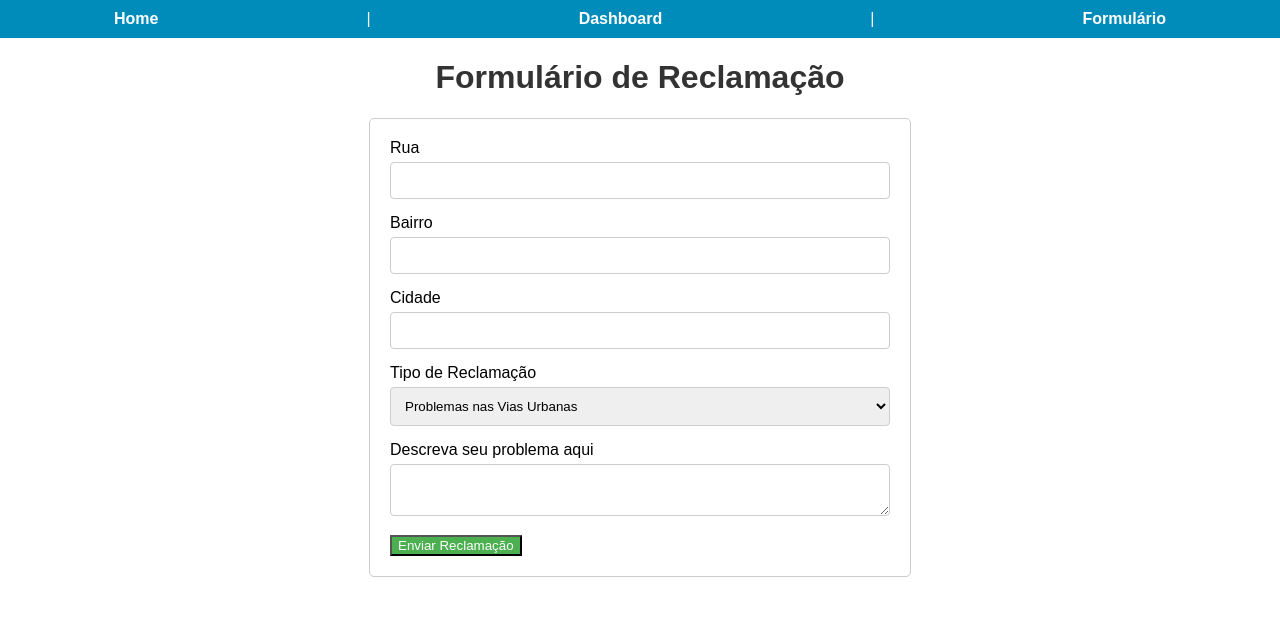
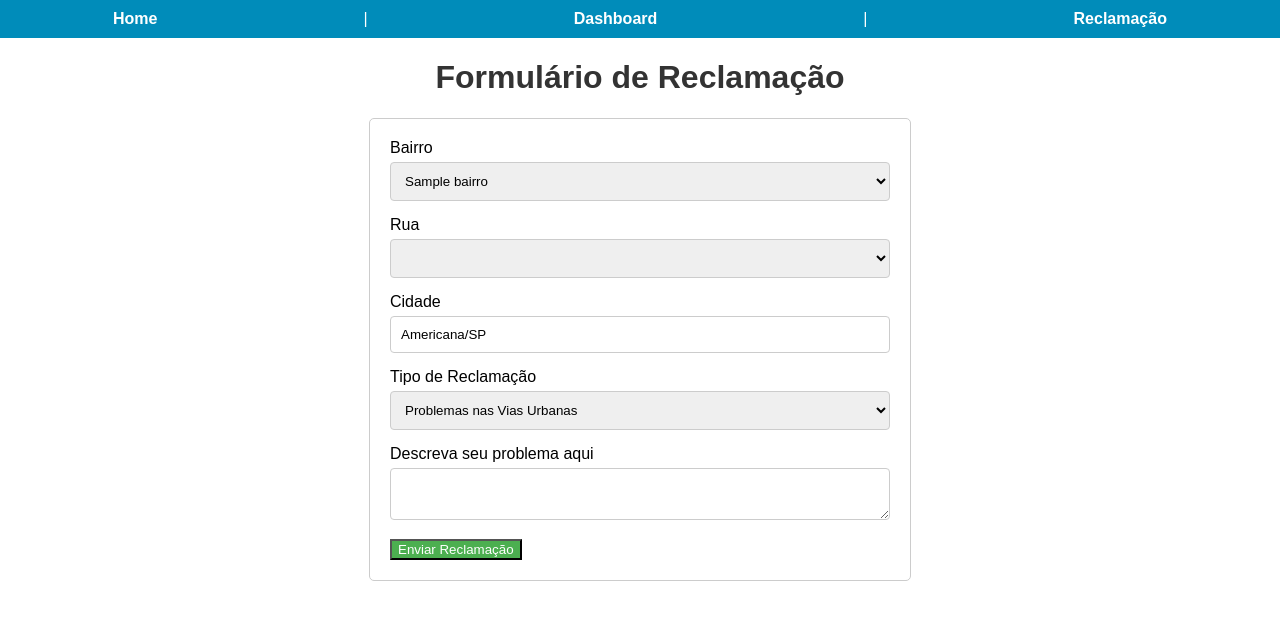
Before and after one commit to bhnunes/ProjetoPI2024, a Flask app: template templates/form.html in a window 1280 px wide. Shown: the top 620 px of the page. Run offline with Flask 3, Linux system fonts and the light colour scheme; the template is opened without the code that fills it: most values are stand-ins (such as "Sample title", 1, 10 or a date in 2020); lists and menus that the app fills with data are empty; some libraries are stand-ins or nearby versions.

Commit message:
adjusted

```diff
--- a/app.py
+++ b/app.py
@@ -25,10 +25,27 @@
 def index():
     return render_template('index.html')
 
+
+# Rota para buscar ruas de um bairro
+@app.route('/buscar_ruas')
+def buscar_ruas():
+    bairro = request.args.get('bairro')
+    cursor = mysql.connection.cursor()
+    cursor.execute("SELECT DISTINCT RUA FROM sys.locations WHERE BAIRRO=%s ORDER BY RUA ASC", (bairro,))
+    ruas = [row[0] for row in cursor.fetchall()]
+    cursor.close()
+    return jsonify(ruas)
+
+
 # Rota para o formulário de reclamação
 @app.route('/formulario')
 def formulario():
-    return render_template('form.html')
+    cursor = mysql.connection.cursor()
+    cursor.execute("Select distinct BAIRRO from sys.locations order by BAIRRO ASC;")
+    bairros = [row[0] for row in cursor.fetchall()]
+    cursor.close()
+    return render_template('form.html', bairros=bairros)
+
 
 # Rota para submeter a reclamação
 @app.route('/submeter', methods=['POST'])
@@ -38,13 +55,10 @@
     cidade = request.form['cidade']
     categoria = request.form['categoria']
     descricao = request.form['descricao']
-
     cursor = mysql.connection.cursor()
     cursor.execute("INSERT INTO sys.userinput (RUA, BAIRRO, CIDADE, TIPO_RECLAMACAO, COMENTARIO) VALUES (%s, %s, %s, %s,%s)", (rua, bairro, cidade, categoria, descricao))
     mysql.connection.commit()
     cursor.close()
-
-
     return jsonify({"mensagem": "Reclamação registrada com sucesso!"})
 
 # Rota para o dashboard
--- a/static/scripts.js
+++ b/static/scripts.js
@@ -1,25 +1,55 @@
-$(document).ready(function() {
+// Função para atualizar as ruas com base no bairro selecionado
+function atualizarRuas() {
+    const bairroSelect = document.getElementById('bairro');
+    const ruaSelect = document.getElementById('rua');
+
+    bairroSelect.addEventListener('change', () => {
+        const bairro = bairroSelect.value;
+        fetch(`/buscar_ruas?bairro=${bairro}`)
+            .then(response => response.json())
+            .then(ruas => {
+                ruaSelect.innerHTML = '';
+                ruas.forEach(rua => {
+                    const option = document.createElement('option');
+                    option.value = rua;
+                    option.text = rua;
+                    ruaSelect.appendChild(option);
+                });
+            });
+    });
+}
+
+// Função para enviar o formulário com AJAX
+function enviarFormulario() {
     $('form').submit(function(event) {
-        event.preventDefault(); // Impedir o envio padrão do formulário
-
-        var formData = $(this).serialize(); // Obter os dados do formulário
-
+        event.preventDefault();
+        var formData = $(this).serialize();
         $.ajax({
             type: "POST",
             url: "/submeter",
             data: formData,
             dataType: "json",
             success: function(response) {
-                // Exibir a mensagem de sucesso
                 $("#mensagem-sucesso").text(response.mensagem).show();
-                // Ocultar a mensagem após 5 segundos
                 setTimeout(function() {
                     $("#mensagem-sucesso").fadeOut();
                 }, 2000);
-
-                    // Limpar o formulário
-                    $('form')[0].reset();
+                $('form')[0].reset();
             }
         });
     });
+}
+
+
+// Função para definir o valor da cidade
+function definirCidade() {
+    const cidadeInput = document.getElementById('cidade');
+    cidadeInput.value = 'Americana/SP';
+}
+
+// Chamar as funções quando o documento estiver pronto
+$(document).ready(function() {
+    atualizarRuas();
+    enviarFormulario();
+    definirCidade();
 });
--- a/templates/base.html
+++ b/templates/base.html
@@ -10,7 +10,7 @@
     <nav>
         <a href="/">Home</a> |
         <a href="/dashboard">Dashboard</a> |
-        <a href="/formulario">Formulário</a>
+        <a href="/formulario">Reclamação</a>
     </nav>
     {% block content %}{% endblock %}
 </body>
--- a/templates/form.html
+++ b/templates/form.html
@@ -6,11 +6,17 @@
 
     <h1>Formulário de Reclamação</h1>
     <form action="/submeter" method="POST">
-        <label for="rua">Rua</label>
-        <input type="text" name="rua" id="rua" required><br>
 
         <label for="bairro">Bairro</label>
-        <input type="text" name="bairro" id="bairro" required><br>
+        <select name="bairro" id="bairro" required>
+            {% for bairro in bairros %}
+                <option value="{{ bairro }}">{{ bairro }}</option>
+            {% endfor %}
+        </select><br>
+
+        <label for="rua">Rua</label>
+        <select name="rua" id="rua">
+            </select><br>
 
         <label for="cidade">Cidade</label>
         <input type="text" name="cidade" id="cidade" required><br>
```
